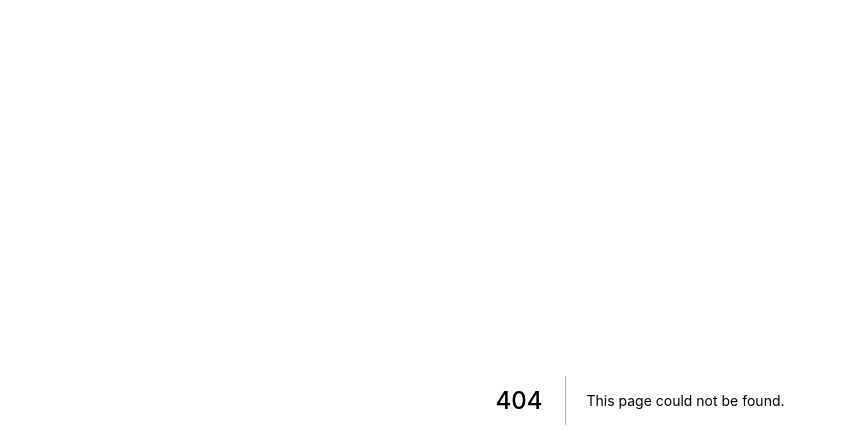
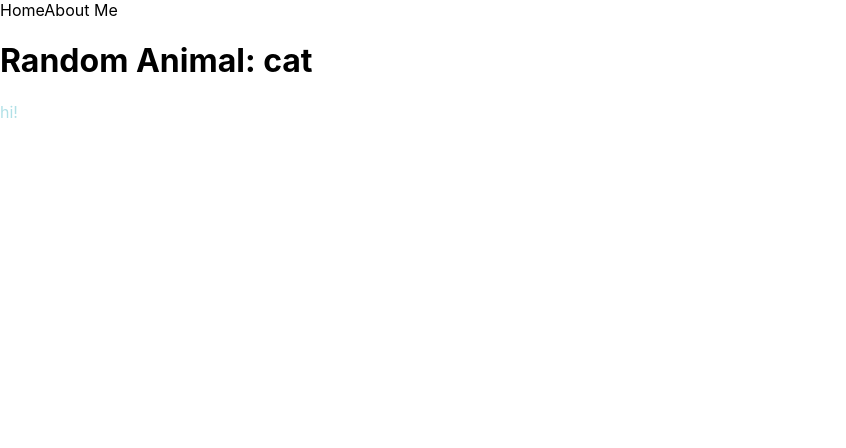
Before and after one commit to philjang/portfolio, a Next.js app: page /animals in a window 1280 px wide. Before the commit this address had no page. Shown: the top 448 px of the page, without its empty margins (0-846 px from the left). Built offline with nearby package versions, Linux system fonts and the light colour scheme; no server answers.

Commit message:
next lesson

```diff
--- /dev/null
+++ b/components/navbar.jsx
@@ -0,0 +1,19 @@
+// built in link for SSR optimization and SEO from next
+import Link from "next/link"
+
+export default function Navbar() {
+    return (
+        <nav>
+            {/* can use anchor tags */}
+            {/* unlike react-router-dom, where there is a 'to' attribute, this just has href like a tag */}
+            <Link href='/'>
+                {/* <a>Home</a> */}
+                Home
+            </Link>
+            <Link href='/about'>
+                {/* <a>About Me</a> */}
+                About Me
+            </Link>
+        </nav>
+    )
+}
--- a/next.config.js
+++ b/next.config.js
@@ -1,6 +1,11 @@
 /** @type {import('next').NextConfig} */
 const nextConfig = {
   reactStrictMode: true,
+  images: {
+    // no https://
+    // array of domain names
+    domains:['placekitten.com']
+  }
 }
 
 module.exports = nextConfig
--- a/package.json
+++ b/package.json
@@ -9,6 +9,7 @@
     "lint": "next lint"
   },
   "dependencies": {
+    "axios": "^0.26.1",
     "next": "12.1.4",
     "react": "18.0.0",
     "react-dom": "18.0.0"
--- a/pages/_app.js
+++ b/pages/_app.js
@@ -1,7 +1,14 @@
+import Navbar from '../components/navbar'
 import '../styles/globals.css'
 
 function MyApp({ Component, pageProps }) {
-  return <Component {...pageProps} />
+  return (
+    <>
+      <Navbar />
+      <Component {...pageProps} />
+    </>
+
+  )
 }
 
 export default MyApp
--- /dev/null
+++ b/pages/animals.jsx
@@ -0,0 +1,27 @@
+import axios from 'axios'
+
+// when we get data from the server, it is available as props
+export default function Animals({ data, otherProp }) {
+    return (
+        <>
+            <h1>Random Animal: {data.animal}</h1>
+            <p>{otherProp}</p>
+        </>
+    )
+}
+
+// export a function thats called 'getStaticProps'
+// whatever is returned from this function
+// becomes the 'data' prop in our components
+
+export async function getStaticProps() {
+    // we can do all of our ajax/axios/fetch here
+    // we can call external APIs, express backends, next backend
+    const { data } = await axios.get(`${process.env.SERVER_URL}/api/animals`) // .env.local is hidden from browser by default
+    console.log(data) // goes to terminal, not server side
+
+    // these props are available to us in the component
+    return {
+        props: { data, otherProp: 'hi!' }
+    }
+}
--- /dev/null
+++ b/pages/api/animals.js
@@ -0,0 +1,8 @@
+export default function animals(req, res) {
+    const animal = ['cat','dog','monkey','tiger']
+
+    // get a random animal
+    const random = animal[Math.floor(Math.random() * animal.length)]
+
+    res.status(200).json({ animal: random})
+}
--- /dev/null
+++ b/pages/users/welcome.jsx
@@ -0,0 +1,5 @@
+export default function Welcome() {
+    return (
+        <h1>Welcome</h1>
+    )
+}
--- a/styles/globals.css
+++ b/styles/globals.css
@@ -5,6 +5,7 @@ body {
   margin: 0;
   font-family: -apple-system, BlinkMacSystemFont, Segoe UI, Roboto, Oxygen,
     Ubuntu, Cantarell, Fira Sans, Droid Sans, Helvetica Neue, sans-serif;
+  /* background-color: aliceblue; */
 }
 
 a {
@@ -15,3 +16,14 @@ a {
 * {
   box-sizing: border-box;
 }
+
+p {
+  color: powderblue;
+}
+
+.center {
+  display: flex;
+  justify-content: center;
+  align-items: center;
+  /* background-color: blueviolet; */
+}
```
Also changed, not shown: pages/about.jsx (added, +28 -0 lines), pages/index.js (+3 -22 lines), pages/users/[userId].jsx (added, +16 -0 lines), styles/About.module.css (added, +8 -0 lines), 1 other file (tests, documents, lock files or other folders).
